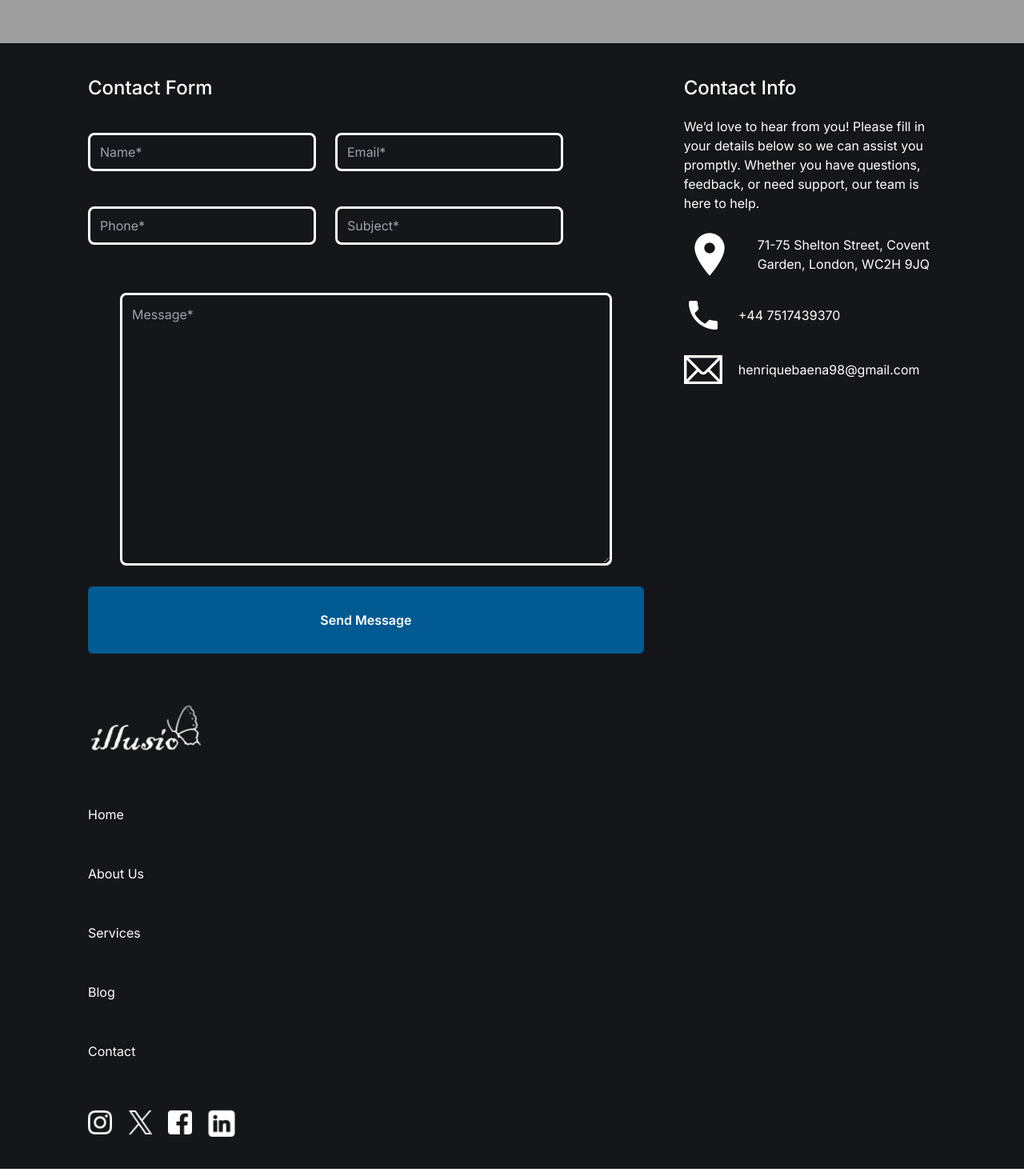
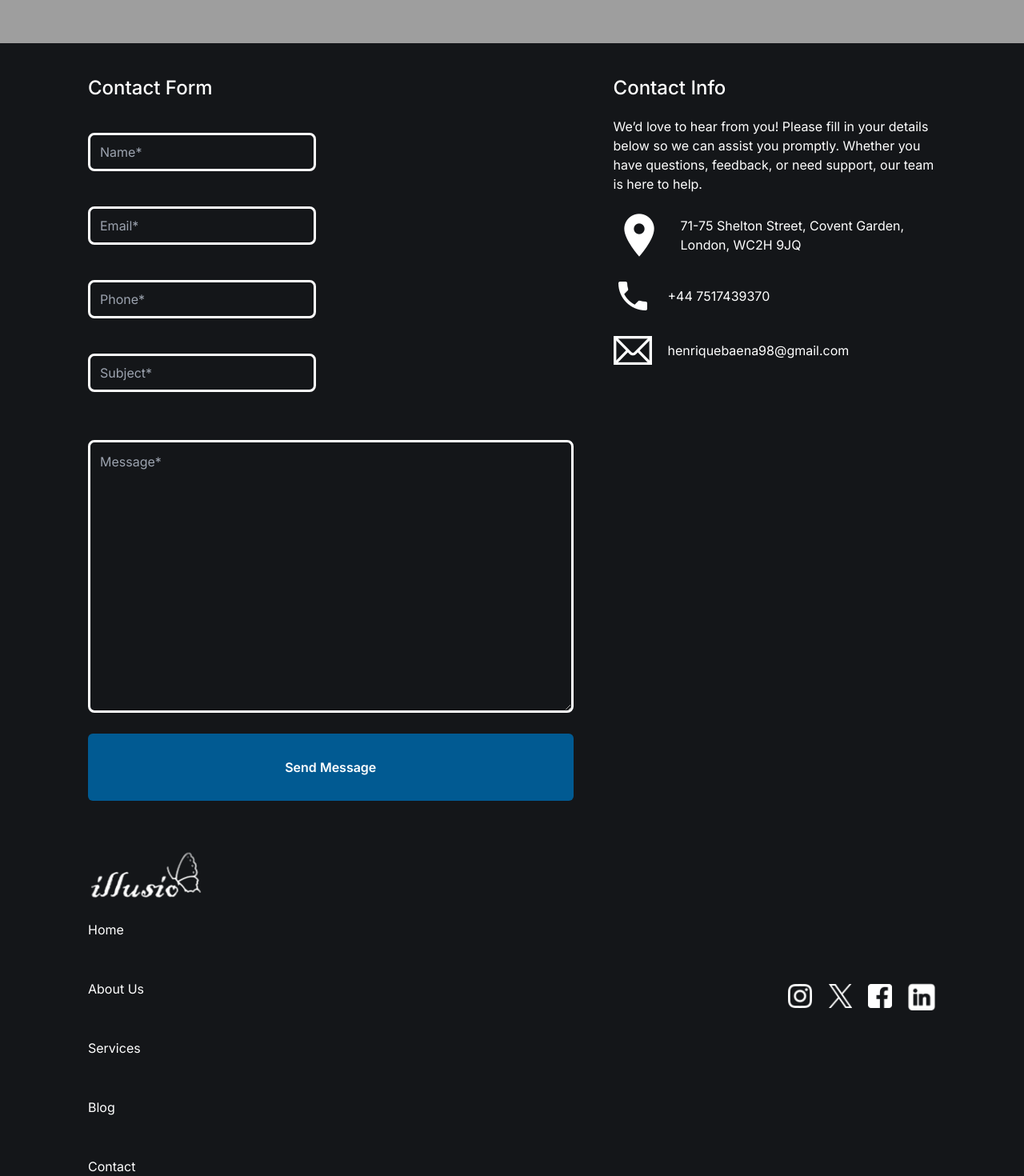
Before and after one commit to MarcioLopes451/illusio, a React (Vite) app: page /illusio/contact in a window 1280 px wide. Shown: the part 679-2149 px from the top of the page at 80% size. Built offline with nearby package versions, Linux system fonts and the light colour scheme; grey boxes are pictures that could not be loaded.

Commit message:
add: first set done

```diff
--- a/src/components/Concept/Concept.tsx
+++ b/src/components/Concept/Concept.tsx
@@ -11,7 +11,7 @@ export default function Concept() {
   return (
     <div>
       <ConceptSlider slides={slides} />
-      <div className="bg-[#015A92] -mt-10 pt-14 pb-6 px-[32px] font-Inter font-light text-center md:px-[50px] lg:px-[110px]">
+      <div className="bg-[#015A92] -mt-10 pt-14 pb-6 px-[32px] font-Inter font-light text-center md:px-[50px] xl:px-[110px]">
         <p>
           The wonder event was the first time where the hologram was displayed
           to the general public. With an audience of 5,000 people, illusio's
--- a/src/components/Footer/Footer.tsx
+++ b/src/components/Footer/Footer.tsx
@@ -12,9 +12,10 @@ export default function Footer() {
 
   return (
     <div className="bg-[#141619] pt-10 font-Inter">
-      <div className="flex justify-center items-center flex-col gap-5 md:gap-[60px] xl:items-start xl:px-[110px]">
+      <div className="flex flex-col items-center gap-5 md:gap-[60px] xl:flex-row xl:px-[110px] xl:justify-between w-full">
+        <div className="flex flex-col items-center gap-5 xl:items-start">
           <img src={Logo} className="w-[100px] md:w-[150px]" />
-        <div className="flex justify-center items-center flex-col gap-5 md:flex-row md:gap-[50px] xl:flex-col xl:items-start">
+          <div className="flex flex-col items-center gap-5 md:flex-row md:gap-[50px] xl:flex-col xl:items-start">
             <Link to="/illusio/" onClick={scrollUp}>
               Home
             </Link>
@@ -31,7 +32,8 @@ export default function Footer() {
               Contact
             </Link>
           </div>
-        <div className="flex justify-center items-center gap-5 pb-10 xl:justify-end">
+        </div>
+        <div className="flex items-center gap-5 pb-10 xl:ml-auto">
           <img src={Instagram} className="w-[30px]" />
           <img src={X} className="w-[30px]" />
           <img src={Facebook} className="w-[30px]" />
--- a/src/components/FrequentQuestions/FrequentQuestionsList.tsx
+++ b/src/components/FrequentQuestions/FrequentQuestionsList.tsx
@@ -31,7 +31,7 @@ export default function FrequentQuestionsList() {
           <div
             className={`answer ${
               open === question.id ? "open" : ""
-            } w-full md:w-[700px]`}
+            } w-full xl:w-[700px]`}
           >
             <p className="px-[10px]">{question.answer}</p>
           </div>
--- a/src/components/OurHistory/ImgSlider.tsx
+++ b/src/components/OurHistory/ImgSlider.tsx
@@ -42,7 +42,9 @@ export default function ImgSlider({ slides }: ImgProps) {
               width:
                 window.innerWidth >= 768 && window.innerWidth < 1024
                   ? "calc((100% / 2) - 10px)"
-                  : `${90 / imagesToShow}% `,
+                  : window.innerWidth >= 1024 && window.innerWidth < 1440
+                  ? "calc((100% / 3) - 15px)"
+                  : `${100 / imagesToShow}% `,
             }}
             className="img-slider-img"
           />
--- a/src/components/OurHistory/OurHistory.tsx
+++ b/src/components/OurHistory/OurHistory.tsx
@@ -7,7 +7,7 @@ const HistoryList = [Img1, Img3, Img2];
 
 export default function OurHistory() {
   return (
-    <section className="mt-10 px-[32px] md:px-[50px] lg:px-[110px]">
+    <section className="mt-10 px-[32px] md:px-[50px] xl:px-[110px]">
       <div className="flex items-center">
         <h2 className="font-BankGothic text-[20px] whitespace-nowrap mr-4">
           Our History
--- a/src/imgslider.css
+++ b/src/imgslider.css
@@ -50,6 +50,9 @@
 
   @media (min-width: 1024px) {
     .img-slider-img {
-      width: auto; /* Default or auto width */
+      width: auto;
+    }
+    .img-slider-img2 {
+      height: 700px;
     }
   }
--- a/src/pages/About/About.tsx
+++ b/src/pages/About/About.tsx
@@ -9,7 +9,7 @@ export default function About() {
     <>
       <HeaderSection title="About Us" />
       <OurHistory />
-      <div className="mt-5 px-[32px] font-Inter md:px-[50px] lg:px-[110px]">
+      <div className="mt-5 px-[32px] font-Inter md:px-[50px] xl:px-[110px]">
         {/* CEO Section */}
 
         <div className="flex items-center">
@@ -49,7 +49,7 @@ export default function About() {
       {/* Concept Section */}
 
       <div className="mt-5">
-        <div className="flex items-center px-[32px] md:px-[50px] lg:px-[110px]">
+        <div className="flex items-center px-[32px] md:px-[50px] xl:px-[110px]">
           <h2 className="font-BankGothic text-[20px] whitespace-nowrap mr-4">
             Concept Event
           </h2>
--- a/src/pages/Contact/Contact.tsx
+++ b/src/pages/Contact/Contact.tsx
@@ -89,14 +89,21 @@ export default function Contact() {
 
         <div
           className="flex justify-center items-center flex-col gap-10
-        xl:flex-row xl:items-start xl:justify-between xl:gap-[50px] px-[32px] md:px-[50px] xl:px-[110px]"
+        xl:flex-row xl:items-start xl:justify-between xl:gap-[50px] px-[32px] md:px-[50px] xl:px-[110px] "
         >
-          <div className="mt-10">
-            <h3 className="font-Inter text-2xl text-center font-medium xl:text-left">
-              Contact Form
-            </h3>
-            <div className="flex justify-center items-center flex-col pb-5">
-              <div className="flex justify-center items-center flex-col py-5 md:flex-row md:flex-wrap gap-6 xl:justify-start">
+          {/*  */}
+
+          <div className="mt-10 xl:w-[78%]">
+            <div className="flex justify-center items-center xl:justify-start">
+              <h3
+                className="font-Inter text-2xl font-medium
+            "
+              >
+                Contact Form
+              </h3>
+            </div>
+            <div className="flex justify-center items-center flex-col pb-5 xl:items-start">
+              <div className="flex justify-center items-center flex-col py-5 md:flex-row md:flex-wrap lg:gap-x-[155px] xl:gap-x-[70px] gap-6 xl:justify-start">
                 <div>
                   <input
                     type="text"
@@ -135,7 +142,7 @@ export default function Contact() {
                 </div>
               </div>
               <div className="flex justify-center items-center flex-col gap-10 py-5">
-                <div className="mx-[32px] md:mx-[40px]">
+                <div className="mx-[32px] md:mx-[40px] xl:mx-0">
                   <textarea
                     value={message}
                     onChange={(e) => setMessage(e.target.value)}
@@ -146,7 +153,7 @@ export default function Contact() {
                 </div>
               </div>
               <button
-                className="w-full h-[84px] bg-[#015A92] text-white px-[25px] py-[15px] font-semibold font-Roboto text-center rounded-md"
+                className="w-full h-[84px] bg-[#015A92] text-white px-[25px] py-[15px] font-semibold font-Roboto text-center rounded-md lg:w-[85%] xl:w-full"
                 onClick={nameValidation}
               >
                 Send Message
@@ -157,7 +164,7 @@ export default function Contact() {
           {/* Contact Info */}
 
           <div
-            className="mt-10 px-[32px] text-center flex justify-center items-center flex-col gap-5
+            className="mt-10 text-center flex justify-center items-center flex-col gap-5
           xl:items-start xl:text-left xl:w-[550px] xl:px-0"
           >
             <h3 className="font-Inter text-2xl font-medium">Contact Info</h3>
@@ -167,15 +174,15 @@ export default function Contact() {
               or need support, our team is here to help.
             </p>
             <div className="text-center flex justify-center items-start flex-col gap-5">
-              <div className="text-center flex justify-center items-center flex-row gap-5">
+              <div className="text-center flex justify-center items-center flex-row gap-5 xl:text-left">
                 <img src={LocationImg} />
                 <p>71-75 Shelton Street, Covent Garden, London, WC2H 9JQ</p>
               </div>
-              <div className="text-center flex justify-center items-center flex-row gap-5">
+              <div className="text-center flex justify-center items-center flex-row gap-5 xl:text-left">
                 <img src={PhoneImg} />
                 <p>+44 7517439370</p>
               </div>
-              <div className="text-center flex justify-center items-center flex-row gap-5">
+              <div className="text-center flex justify-center items-center flex-row gap-5 xl:text-left">
                 <img src={EmailImg} />
                 <p>henriquebaena98@gmail.com</p>
               </div>
--- a/src/pages/Home/HomePage.tsx
+++ b/src/pages/Home/HomePage.tsx
@@ -31,7 +31,7 @@ export default function HomePage() {
 
       {/* Intro Section */}
 
-      <div className="bg-[#141619] pt-[22px] px-[32px] pb-[100px] md:px-[50px] lg:px-[110px]">
+      <div className="bg-[#141619] pt-[22px] px-[32px] pb-[100px] md:px-[50px] xl:px-[110px]">
         <div className="flex items-center">
           <h2 className="font-BankGothic text-[20px] whitespace-nowrap mr-4">
             ILLUSIO
```
Also changed, not shown: src/pages/Services/Services.tsx (+6 -6 lines). Lines whose indentation alone changed are shown as unchanged.
